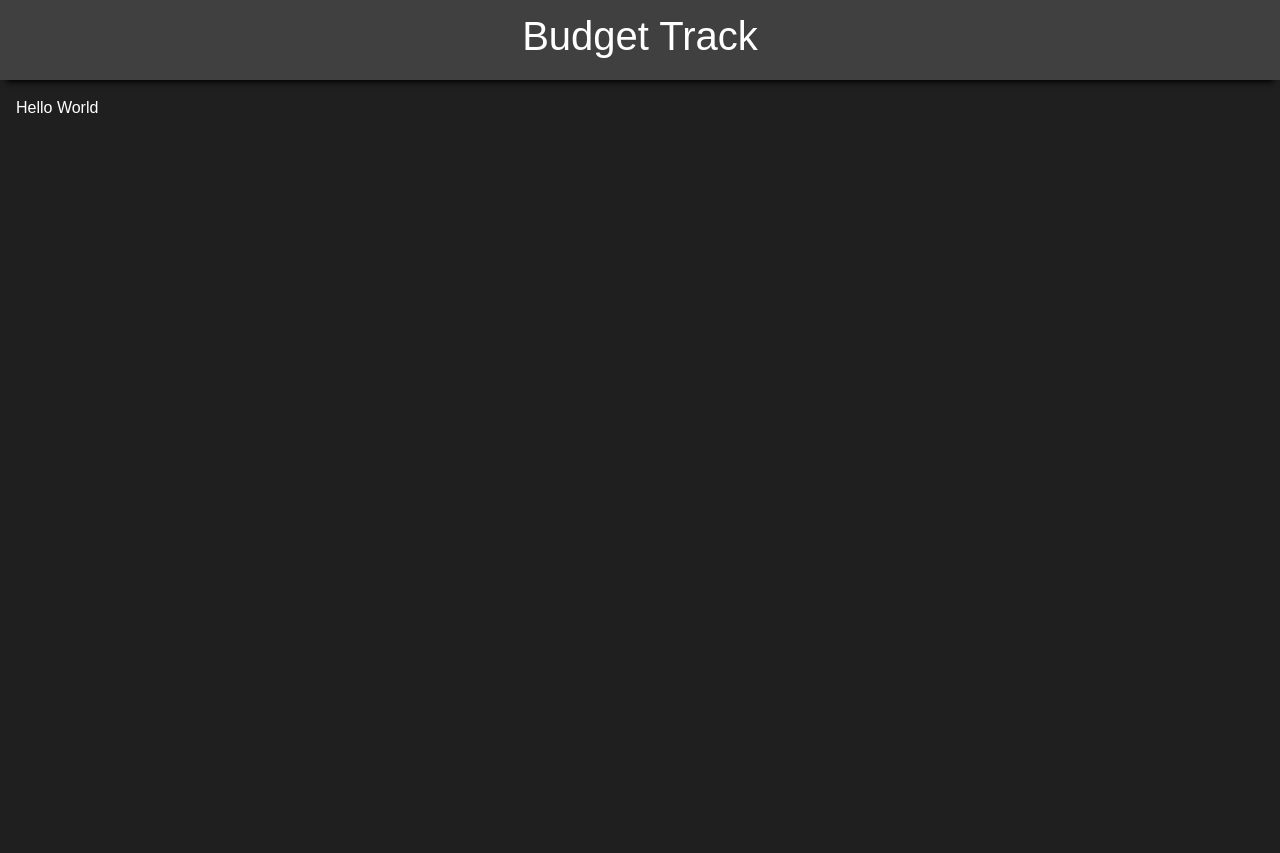
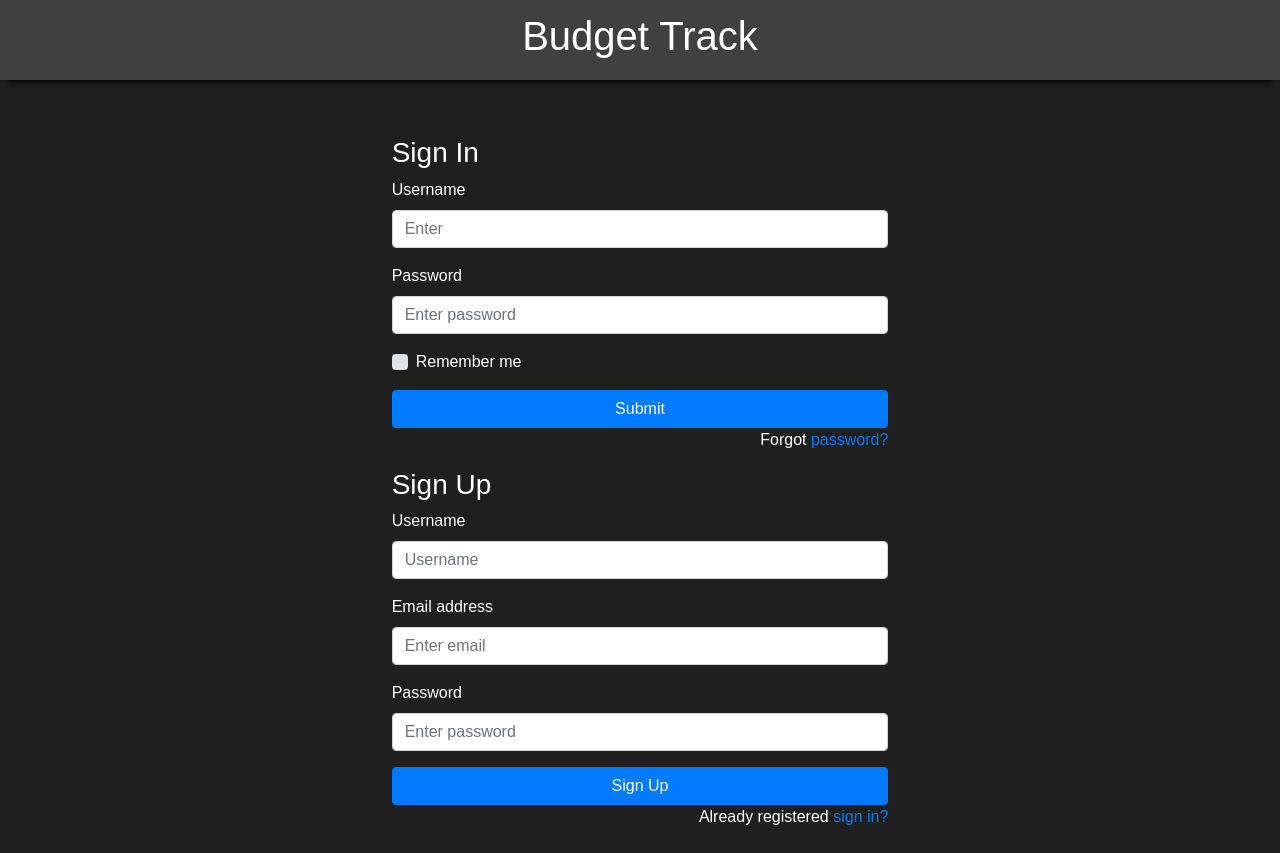
Before and after one commit to AhmadNaeemK/budget-track-frontend, a React (Create React App) app: page / in a window 1280 px wide. Before the commit the page ends 800 px from the top, so only its background shows below. Built offline with nearby package versions, Linux system fonts and the light colour scheme.

Commit message:
Added Login Signup COmponents

```diff
--- a/package.json
+++ b/package.json
@@ -3,6 +3,8 @@
   "version": "0.1.0",
   "private": true,
   "dependencies": {
+    "@material-ui/core": "^4.12.3",
+    "@material-ui/icons": "^4.11.2",
     "@testing-library/jest-dom": "^5.14.1",
     "@testing-library/react": "^11.2.7",
     "@testing-library/user-event": "^12.8.3",
--- a/src/App.js
+++ b/src/App.js
@@ -1,18 +1,25 @@
 import React from 'react'
+import { BrowserRouter as Router, Routes, Route } from 'react-router-dom';
 
 // component
 import Header from './components/Header';
 import Home from './components/Home';
+import LoginSignup from './components/LoginSignup'
 
 // styles
 import { GlobalStyle } from './GlobalStyle';
 
 const App = () => (
-  <>
-  <Header />
-  <Home />
-  <GlobalStyle/>
-  </>
+  <Router>
+    <Header />
+    <Routes>
+
+      <Route path='/' element={<LoginSignup />} />
+      <Route path='/home' element={<Home />} />
+
+    </Routes>
+    <GlobalStyle />
+  </ Router>
 )
 
 export default App;
--- /dev/null
+++ b/src/components/Login/index.js
@@ -0,0 +1,55 @@
+import React from 'react'
+import { useState } from 'react';
+
+const LoginForm = () => {
+
+    const initialData = {
+        username: '',
+        password: '',
+    }
+
+    const [formData, setFormData] = useState({initialData})
+
+    const handleSubmit = (event)=>{
+        event.preventDefault();
+        console.log(formData)
+    }
+
+    const handleChange = (event)=>{
+        setFormData({
+            ...formData,
+            [event.target.name]: event.target.value
+        })
+    }
+
+
+    return(
+    <form>
+    <h3>Sign In</h3>
+
+    <div className="form-group">
+        <label>Username</label>
+        <input type="text" className="form-control" placeholder="Enter " onChange={handleChange}/>
+    </div>
+
+    <div className="form-group">
+        <label>Password</label>
+        <input type="password" className="form-control" placeholder="Enter password" onChange={handleChange}/>
+    </div>
+
+    <div className="form-group">
+        <div className="custom-control custom-checkbox">
+            <input type="checkbox" className="custom-control-input" id="customCheck1" />
+            <label className="custom-control-label" htmlFor="customCheck1">Remember me</label>
+        </div>
+    </div>
+
+    <button type="submit" className="btn btn-primary btn-block" onClick={handleSubmit}>Submit</button>
+    <p className="forgot-password text-right">
+        Forgot <a href="#">password?</a>
+    </p>
+    </form>
+
+)};
+
+export default LoginForm;
--- /dev/null
+++ b/src/components/LoginSignup.js
@@ -0,0 +1,26 @@
+import React from 'react';
+
+import LoginForm from './Login';
+import RegisterationForm from './Register';
+
+
+const LoginSignup = () => {
+
+    return (
+        <div className='container-fluid p-2'>
+            <div className='d-flex justify-content-center mt-5'>
+                <div className='col-5'>
+                    <LoginForm />
+                </div>
+            </div>
+            <div className='d-flex justify-content-center'>
+                <div className='col-5'>
+                    <RegisterationForm />
+                </div>
+            </div>
+
+        </div>
+    )
+}
+
+export default LoginSignup;
--- /dev/null
+++ b/src/components/Register/index.js
@@ -0,0 +1,56 @@
+import React from 'react'
+import { useState } from 'react';
+
+const RegistrationForm = () => {
+
+    const initialData = {
+        username: '',
+        email: '',
+        password: '',
+    }
+
+    const [formData, setFormData] = useState({initialData})
+
+    const handleSubmit = (event)=>{
+        event.preventDefault();
+        console.log(formData)
+    }
+
+    const handleChange = (event)=>{
+        setFormData({
+            ...formData,
+            [event.target.name]: event.target.value
+        })
+    }
+
+    return (
+    <form>
+        <h3>Sign Up</h3>
+
+        <div className="form-group">
+            <label>Username</label>
+            <input type="text" className="form-control" name='username'
+            placeholder="Username" value={formData.username} onChange={handleChange}/>
+        </div>
+
+
+        <div className="form-group">
+            <label>Email address</label>
+            <input type="email" className="form-control" name='email'
+            placeholder="Enter email" value={formData.email} onChange={handleChange}/>
+        </div>
+
+        <div className="form-group">
+            <label>Password</label>
+            <input type="password" className="form-control" name='password'
+            placeholder="Enter password" value={formData.password} onChange={handleChange}/>
+        </div>
+
+        <button type="submit" className="btn btn-primary btn-block" onClick={handleSubmit}>Sign Up</button>
+        <p className="forgot-password text-right">
+            Already registered <a href="#">sign in?</a>
+        </p>
+    </form>
+)};
+
+export default RegistrationForm;
```
Also changed, not shown: src/components/Logout/index.js (added), 1 other file (tests, documents, lock files or other folders).
